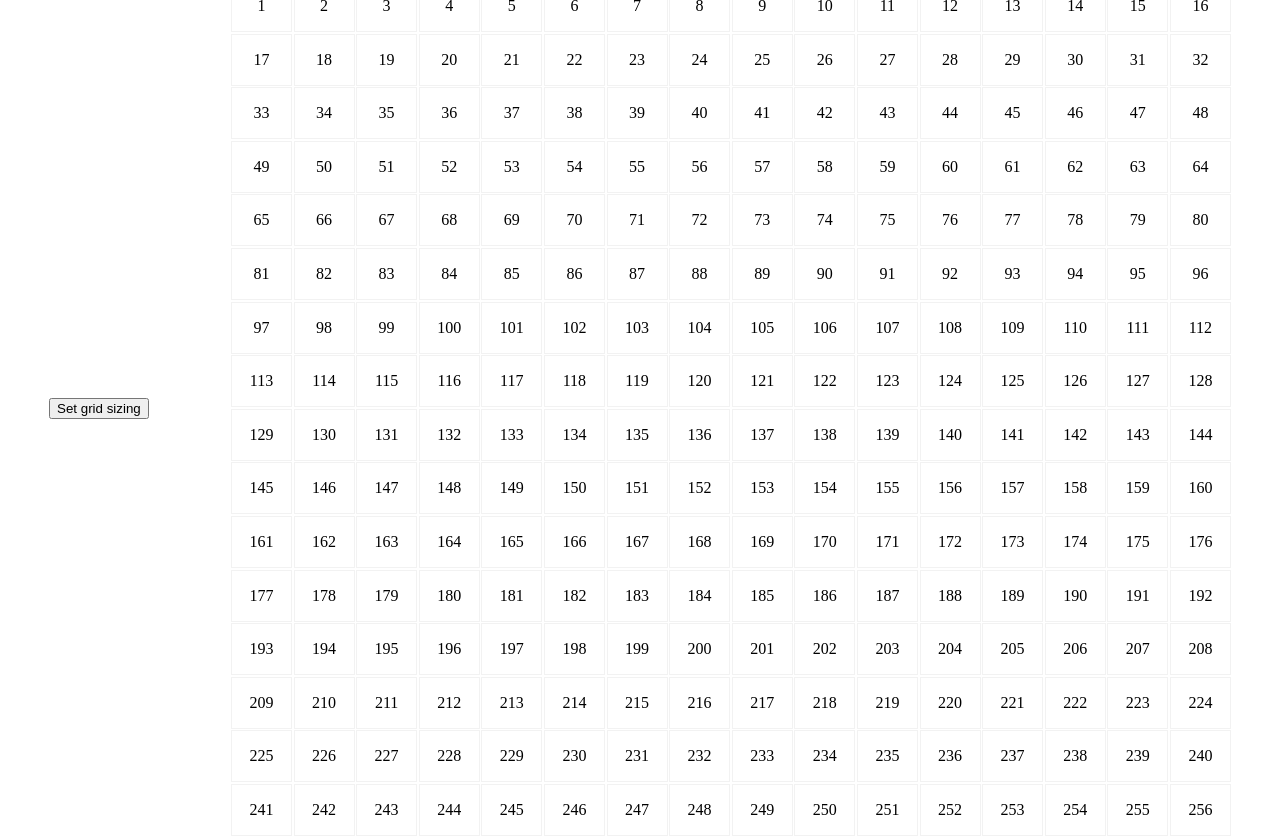
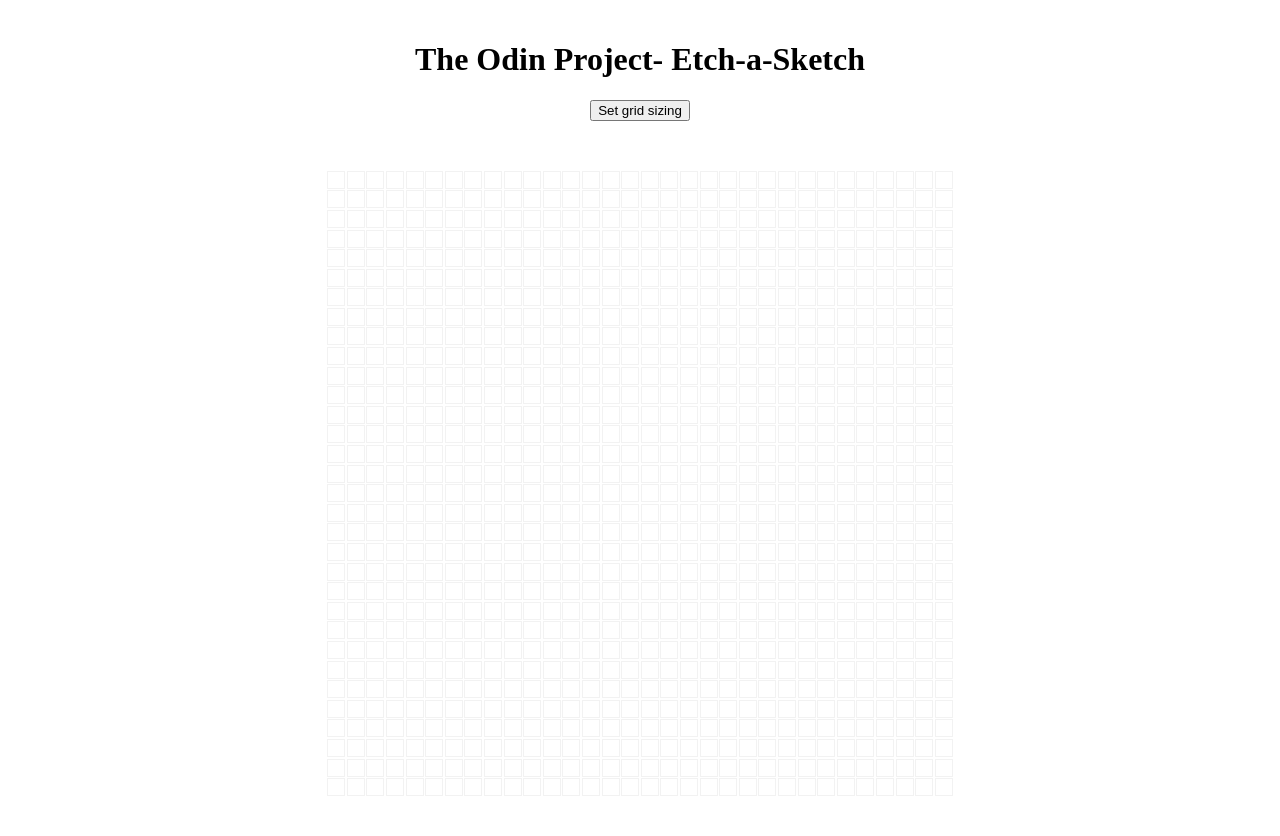
Before and after one commit to jim-knight/The-Odin-Project--Etch-a-Sketch, a plain HTML site: page index.html in a window 1280 px wide. Drawn offline with Linux system fonts and the light colour scheme.

Commit message:
Got the initial grid function set up so that it'll adjust based on the pixel attribute provided.

```diff
--- a/index.html
+++ b/index.html
@@ -8,6 +8,7 @@
 		<link rel="stylesheet" href="style.css" />
 	</head>
 	<body>
+		<h1>The Odin Project- Etch-a-Sketch</h1>
 		<button id="set-grid">Set grid sizing</button>
 		<div id="sketch-container"></div>
 		<script src="script.js"></script>
--- a/script.js
+++ b/script.js
@@ -8,8 +8,8 @@ function createGrid(pixelCount) {
 
 	for (let i = 0; i < pixelCount * pixelCount; i++) {
 		let pixel = document.createElement('div');
-		pixel.innerText = i + 1;
+
 		sketchContainer.appendChild(pixel).className = 'pixel';
 	}
 }
-createGrid(16);
+createGrid(32);
--- a/style.css
+++ b/style.css
@@ -17,13 +17,14 @@ body {
 	grid-gap: 0.1em;
 	grid-template-rows: repeat(var(--grid-rows), 1fr);
 	grid-template-columns: repeat(var(--grid-cols), 1fr);
-	width: 100%;
-	max-width: 1000px;
+	margin-top: 50px;
 }
 #sketch-container .pixel {
 	display: flex;
 	align-items: center;
 	justify-content: center;
-	padding: 1em;
+	min-height: 2px;
+	min-width: 2px;
+	padding: 0.5em;
 	border: 1px solid rgba(0, 0, 0, 0.05);
 }
```
